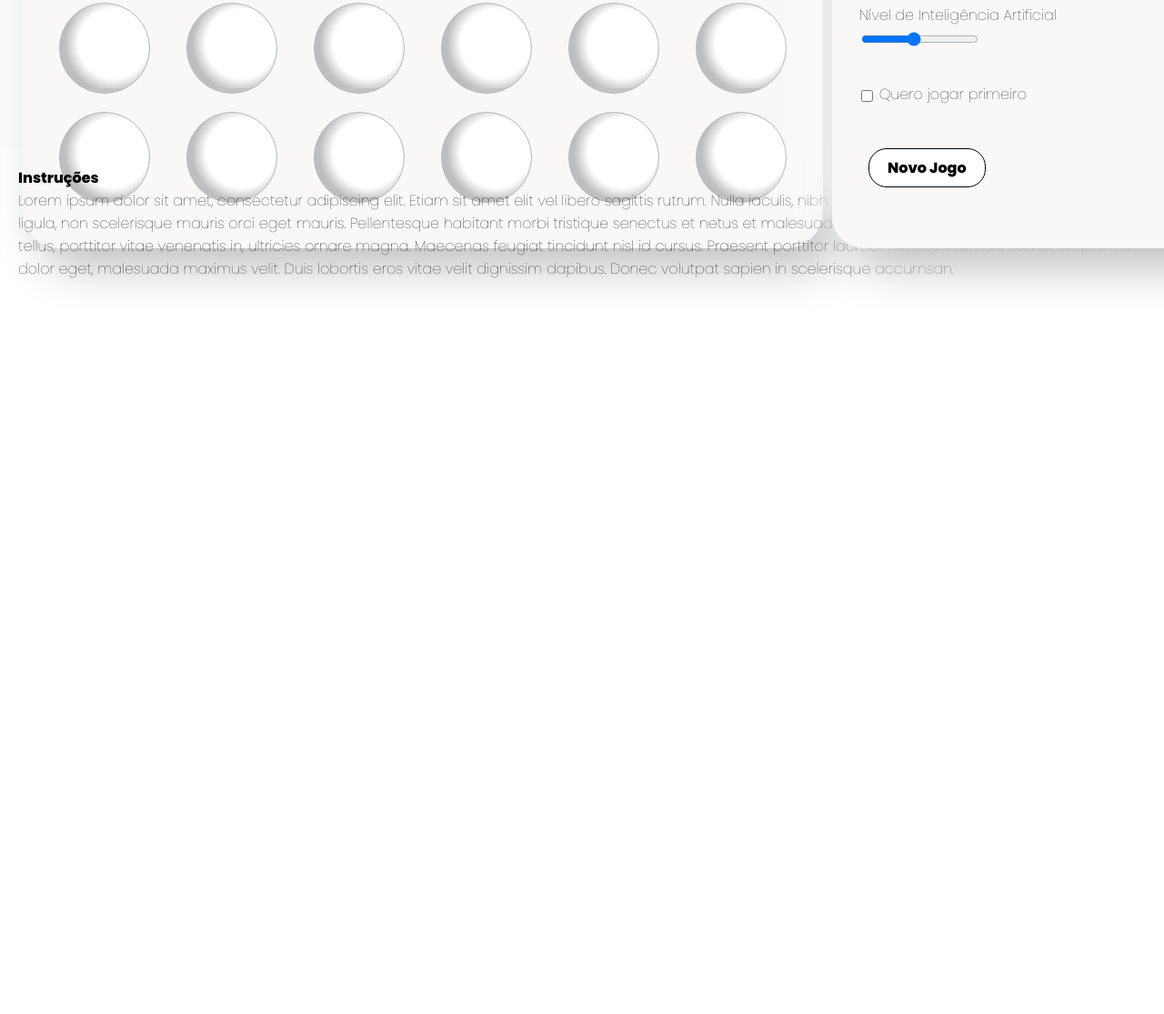
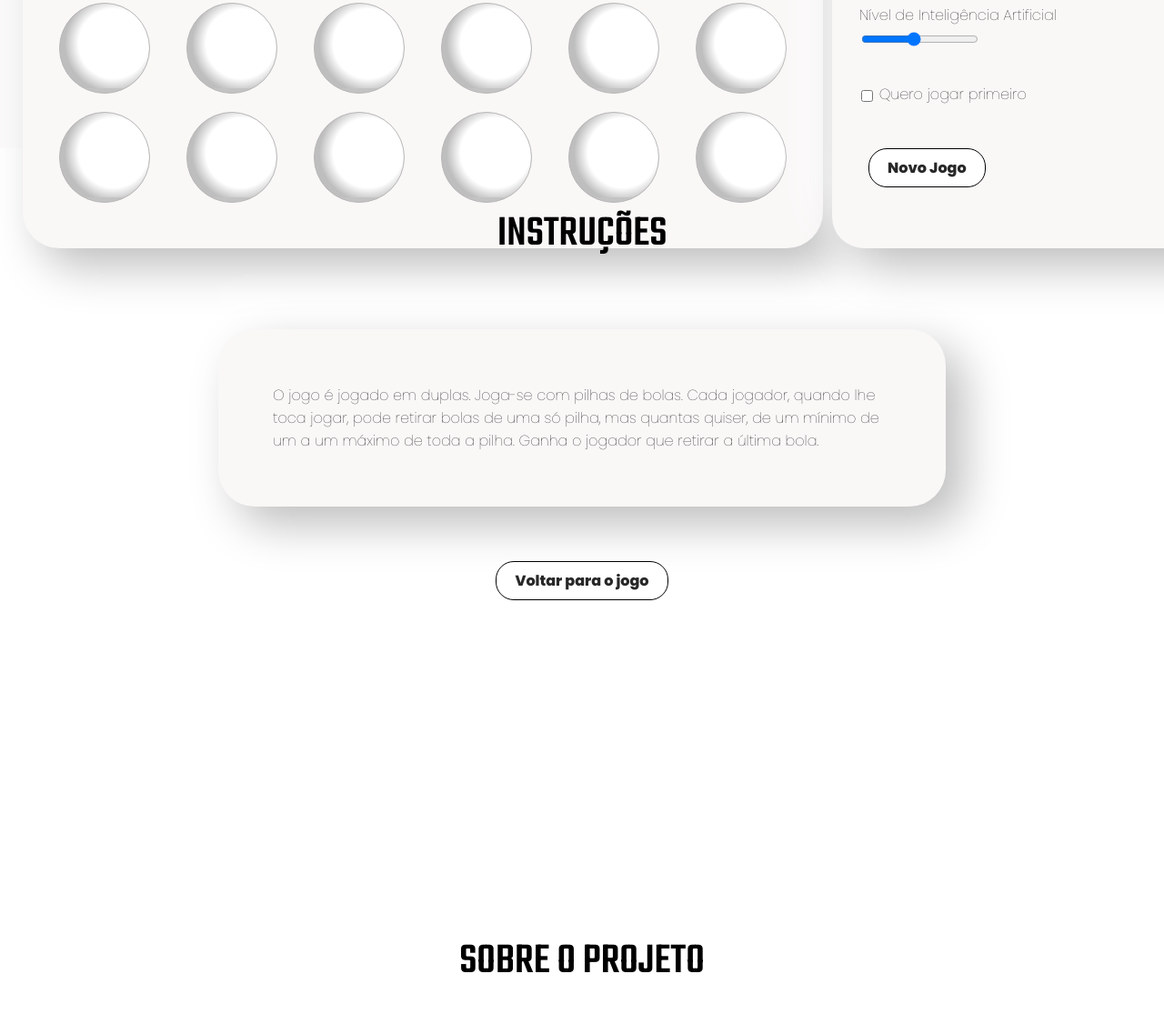
Before and after one commit to MBorgesT/TrabTecWeb, a website: page index.html in a window 1280 px wide. Shown: the part 637-1752 px from the top of the page at 91% size. Before the commit the page ends 1600 px from the top, so only its background shows below. Drawn offline with Linux system fonts and the light colour scheme.

Commit message:
mais alteracoes no html e css

```diff
--- a/index.html
+++ b/index.html
@@ -8,14 +8,14 @@
     <title>Jogo do Nim</title>
 </head>
 <body>
-    <div class="contentor-jogo fundo-cinza">
+    <div class="contentor-jogo fundo-cinza" id="topo">
         <header>
             <div class="logotipo">
                 NIM</div>
            <nav>
             <ul>
-                <li>Instruções</li>
-                <li>Sobre o projeto</li>
+                <li><a href="#inst">Instruções</a></li>
+                <li><a href="#sobre">Sobre o projeto</a></li>
             </ul>
            </nav>
            <span class="botao">Desistir do jogo</span>
@@ -117,11 +117,26 @@
     </section>
     </div>
 
-    <section class="instrucoes">
-        <h1>Instruções</h1>
+    <section class="informacoes">
+        <a id="inst"></a><h1>Instruções</h1>
+            <div class="fundo-cinza sombra">
+                <p>O jogo é jogado em duplas. Joga-se com pilhas de bolas. Cada jogador, quando lhe toca jogar, pode retirar bolas de uma só pilha, mas quantas quiser, de um mínimo de um a um máximo de toda a pilha. Ganha o jogador que retirar a última bola.
+                </p>
+            </div>
 
-        <div>Lorem ipsum dolor sit amet, consectetur adipiscing elit. Etiam sit amet elit vel libero sagittis rutrum. Nulla iaculis, nibh eu pretium elementum, nisl nunc placerat ligula, non scelerisque mauris orci eget mauris. Pellentesque habitant morbi tristique senectus et netus et malesuada fames ac turpis egestas. Quisque mauris tellus, porttitor vitae venenatis in, ultricies ornare magna. Maecenas feugiat tincidunt nisl id cursus. Praesent porttitor laoreet malesuada. Duis orci ex, aliquam at dolor eget, malesuada maximus velit. Duis lobortis eros vitae velit dignissim dapibus. Donec volutpat sapien in scelerisque accumsan.
-        </div>
+        <a href="#topo" class="botao">Voltar para o jogo</a>
+    </section>
+
+    <section class="informacoes">
+        <a id="sobre"></a><h1>Sobre o projeto</h1>
+            <div class="fundo-cinza sombra">
+                <p>Trabalho realizado para a disciplina Tecnologias Web.
+                </p>
+                <p>COMPLETAR!!!!!!
+                </p>
+            </div>
+
+        <a href="#topo" class="botao">Voltar para o jogo</a>
     </section>
 
 </body>
--- a/style.css
+++ b/style.css
@@ -36,6 +36,15 @@ body {
     padding: 20px;
 }
 
+header a {
+    text-decoration: none;
+    color: #292828;
+}
+
+header a:hover {
+    text-decoration: none;
+    background-color: turquoise;
+}
 
 .logotipo{
     width: 70px;
@@ -48,6 +57,7 @@ body {
     justify-content: center;
     top: 50px;
     font-family: 'Teko', sans-serif;
+    text-transform: uppercase;
     font-size: 3rem;
     letter-spacing: -0.1rem;
     font-weight: 400;
@@ -95,6 +105,14 @@ header ul {
     background-color: white;
     font-weight: bold;
     margin: 10px;
+    text-decoration: none;
+    color: #292828;
+    width:fit-content;
+    text-align: center;
+}
+
+.botao:hover {
+    background-color: turquoise;
 }
 
 .botao-inativo {
@@ -105,6 +123,8 @@ header ul {
     color: #bebebe;
     font-weight: bold;
     margin: 10px;
+    width:fit-content;
+    text-align: center;
 }
 
 .jogo {
@@ -197,7 +217,34 @@ input {
     width: 100px;
 }
 
-.instrucoes {
+.informacoes {
     height: 100vh;
     padding: 20px;
+    display: flex;
+    flex-direction: column;
+    align-items: center;
+    justify-content: flex-start;
 }
+
+h1 {
+    font-family: 'Teko', sans-serif;
+    text-transform:uppercase;
+    font-size: 3rem;
+    font-weight: 400;
+    text-align: center;
+    padding: 20px;
+    padding-top: 40px;
+}
+
+.informacoes div {
+    width: 800px;
+    margin: 50px;
+    border-radius: 40px;
+    padding: 40px;
+
+}
+
+.informacoes div > * {
+    padding: 20px;
+
+}
```
